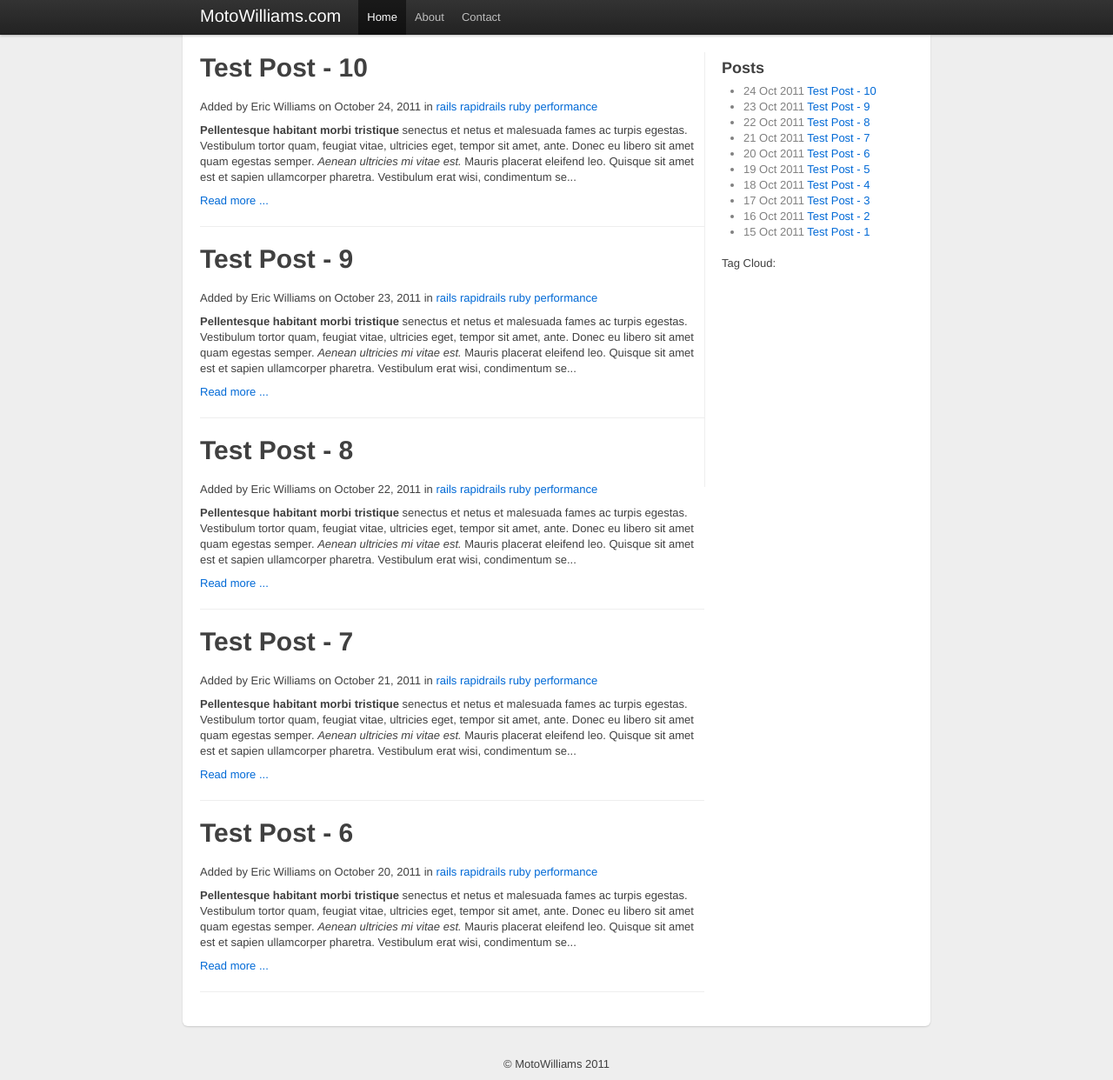
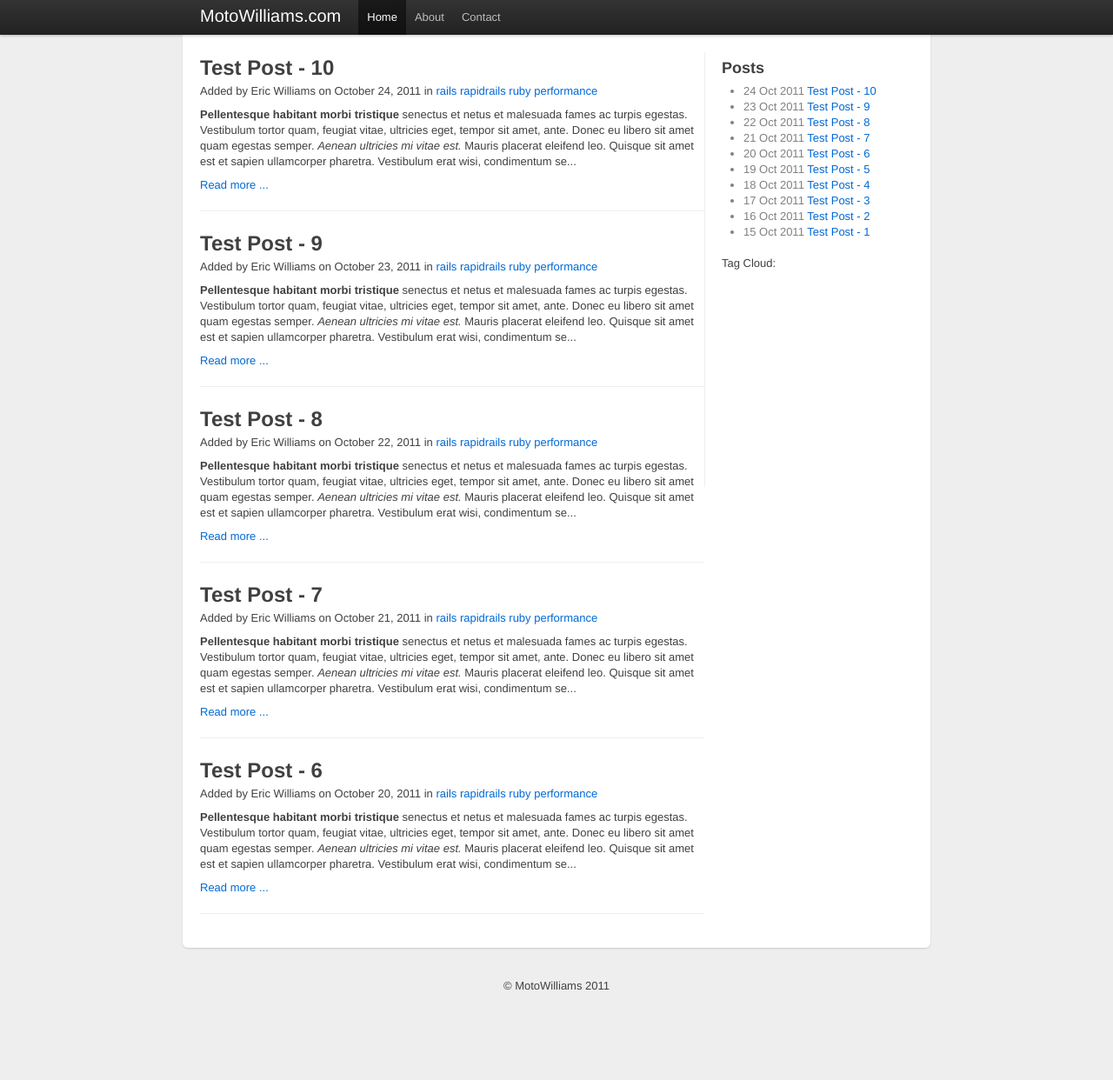
Before and after one commit to motowilliams/motowilliams.github.com-back, a Jekyll site: the page built from index.html, in a window 1280 px wide and 1242 px high. Shown: the whole window at 87% size. Built offline with Jekyll 4.4.1, drawn with Linux system fonts in a browser that asks for light colours; the list of posts is cut into pages by our own code.

```diff
--- a/_includes/single_page.html
+++ b/_includes/single_page.html
@@ -1,4 +1,4 @@
-    <a href="{{ page.url }}"><h1>{{ page.title }}</h1></a>
+    <a href="{{ page.url }}"><h2>{{ page.title }}</h2></a>
     <div class="post post-{{ page.id }}">
 
     <p class="author">
```
